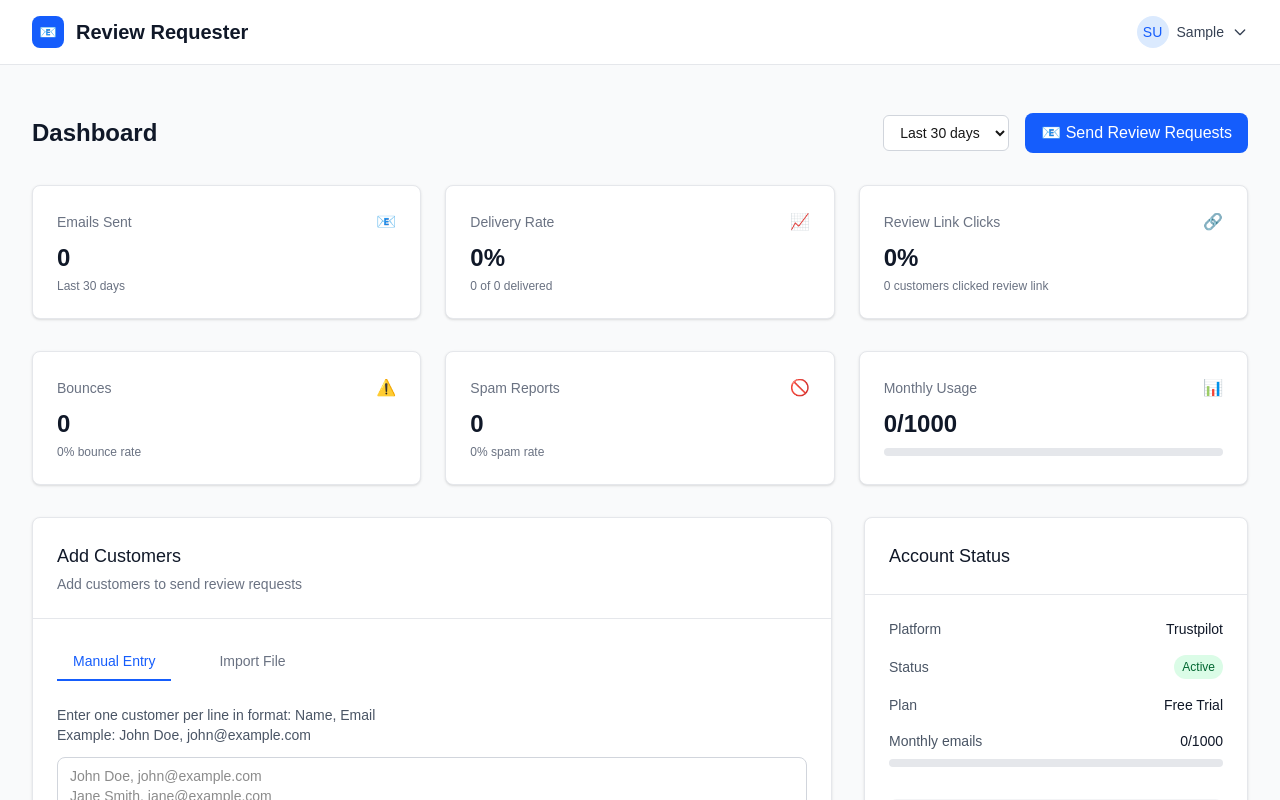
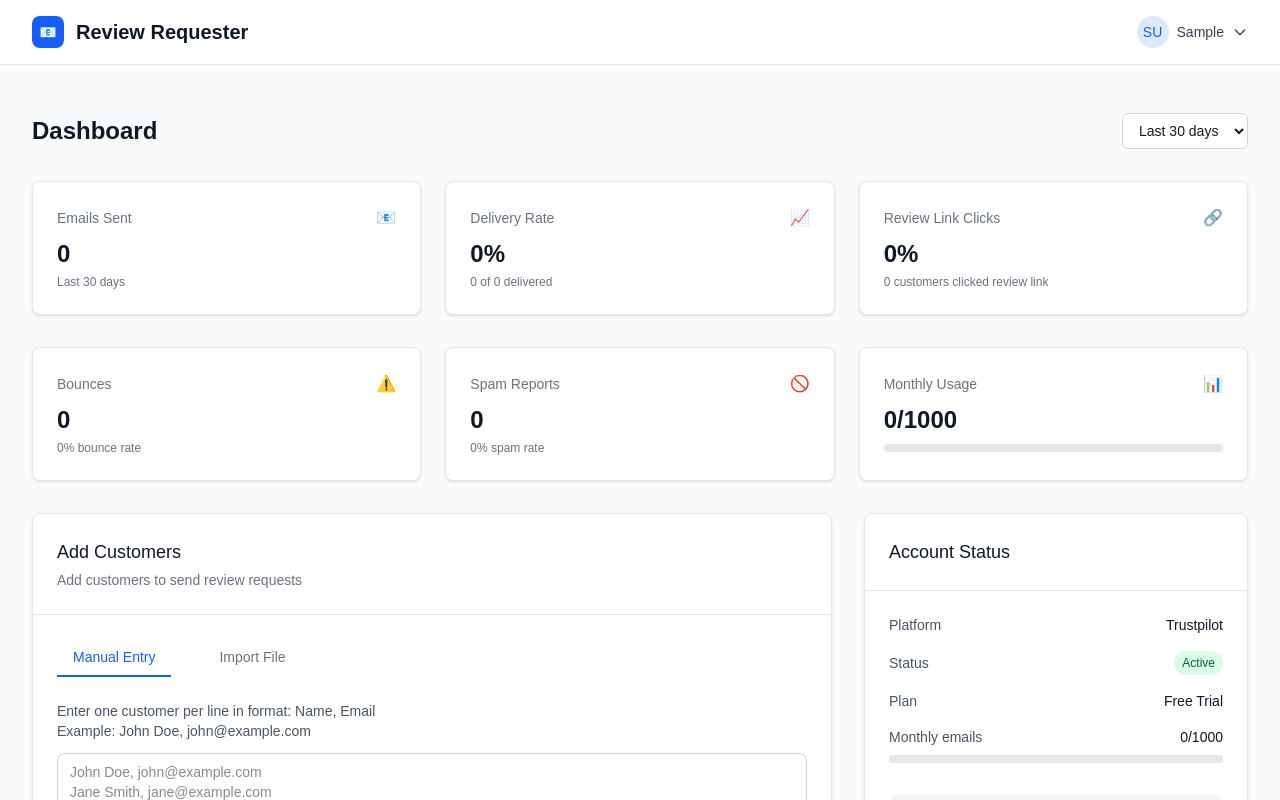
Before and after one commit to leemguk/nextjs-boilerplate, a Next.js app: page /dashboard in a window 1280 px wide. Shown: the top 800 px of the page. Built offline with nearby package versions, Linux system fonts and the light colour scheme; no server answers; sample sign-in values are in the browser's storage.

Commit message:
Remove redundant Send Review Requests button

```diff
--- a/app/dashboard/page.tsx
+++ b/app/dashboard/page.tsx
@@ -369,19 +369,6 @@ export default function Dashboard() {
                 <option value="30d">Last 30 days</option>
                 <option value="90d">Last 90 days</option>
               </select>
-
-              <button
-                onClick={() => {
-                  if (customers.trim()) {
-                    handleSendEmails({ preventDefault: () => {} } as React.FormEvent);
-                  } else {
-                    setMessage('Please add customers before sending emails');
-                  }
-                }}
-                className="bg-blue-600 text-white px-4 py-2 rounded-lg hover:bg-blue-700 transition-colors font-medium"
-              >
-                📧 Send Review Requests
-              </button>
             </div>
           </div>
 
```
